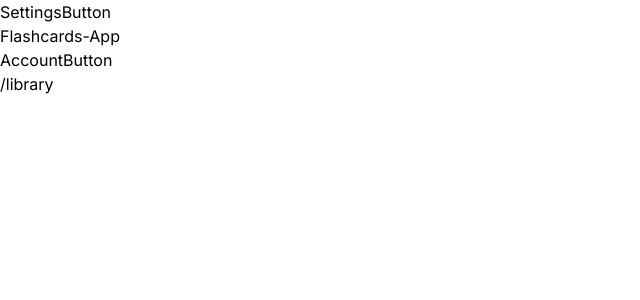
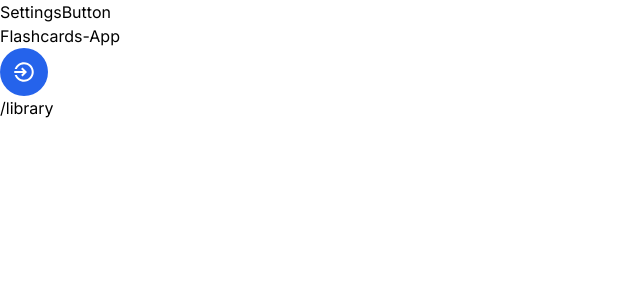
Before and after one commit to jakob-rzeppa/flashcards-app, a Next.js app: page / in a window 1280 px wide. Shown: the top 300 px of the page, without its empty margins (0-640 px from the left). Built offline with nearby package versions, Linux system fonts and the light colour scheme.

Commit message:
button and accoutButton

```diff
--- a/components/AccountButton.tsx
+++ b/components/AccountButton.tsx
@@ -1,7 +1,24 @@
 import React from "react";
+import { IoMdLogIn } from "react-icons/io";
 
-function AccountButton() {
-  return <div>AccountButton</div>;
+interface Props {
+  backgroundImageUrl?: string;
 }
 
+const AccountButton = ({ backgroundImageUrl }: Props) => {
+  // TODO Fetch User Profile Picture; Display Login when not logged in; add functionality
+  return (
+    <button
+      className="flex items-center justify-center w-12 h-12 rounded-full bg-cover bg-center bg-no-repeat text-white bg-blue-600 focus:outline-none hover:brightness-75"
+      style={{
+        backgroundImage: backgroundImageUrl
+          ? `url(${backgroundImageUrl})`
+          : "none",
+      }}
+    >
+      {!backgroundImageUrl && <IoMdLogIn className="w-6 h-6" />}
+    </button>
+  );
+};
+
 export default AccountButton;
--- a/components/Button.tsx
+++ b/components/Button.tsx
@@ -0,0 +1,16 @@
+import React, { ButtonHTMLAttributes } from "react";
+
+interface ButtonProps extends ButtonHTMLAttributes<HTMLButtonElement> {}
+
+const Button: React.FC<ButtonProps> = ({ children, ...rest }) => {
+  return (
+    <button
+      className="px-4 py-2 rounded bg-blue-500 text-white hover:bg-blue-600 focus:outline-none"
+      {...rest}
+    >
+      {children}
+    </button>
+  );
+};
+
+export default Button;
```
Also changed, not shown: package.json (+5 -4 lines), 1 other file (tests, documents, lock files or other folders).
